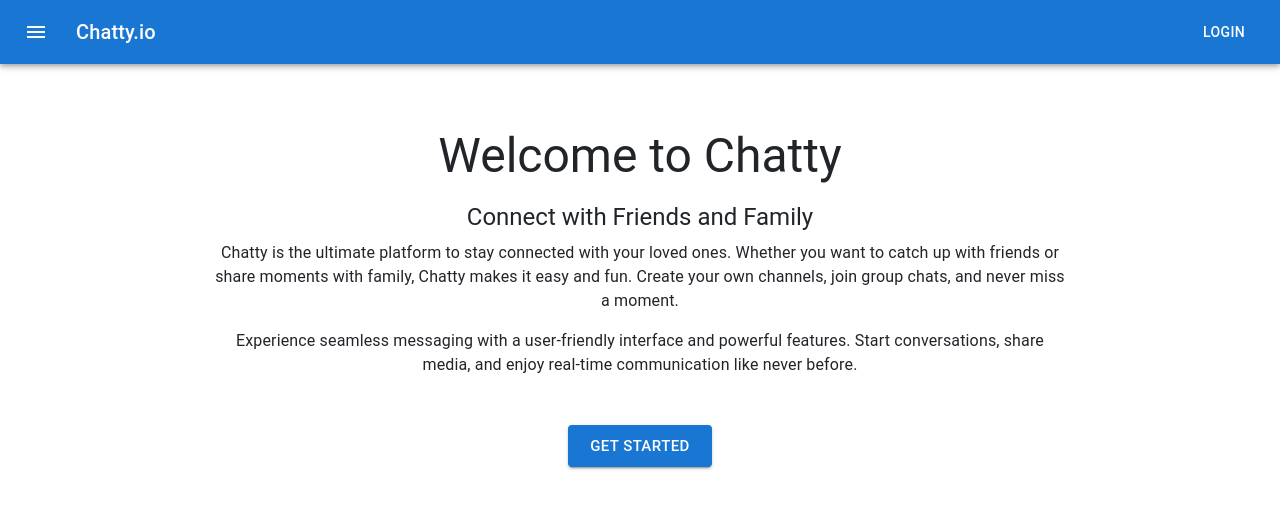
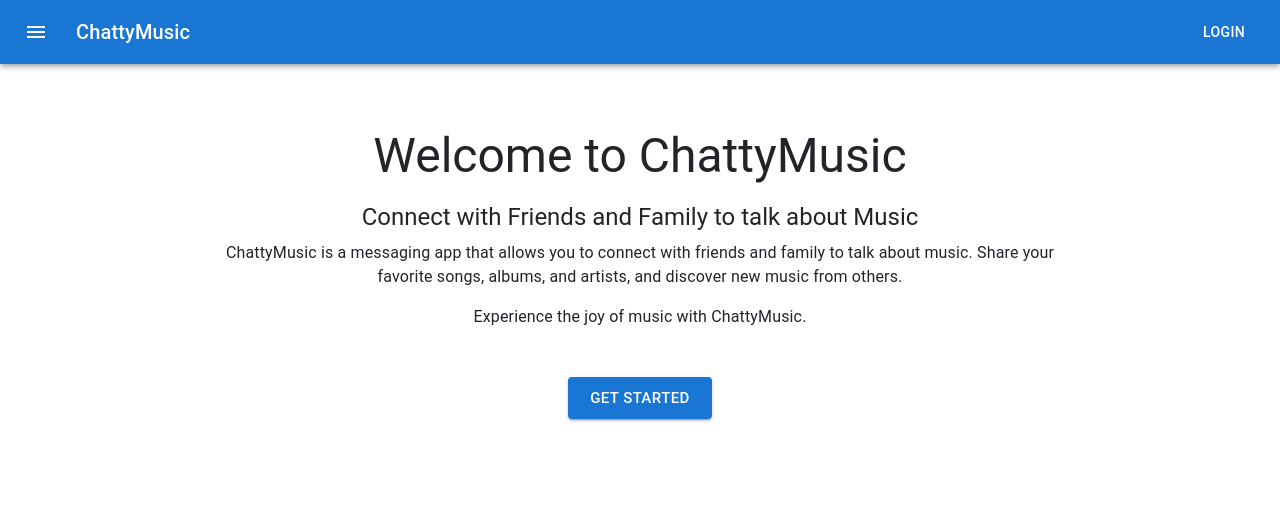
Before and after one commit to squadran2003/chatty, a React (Create React App) app in the folder chatty/frontend/: page / in a window 1280 px wide. Shown: the top 508 px of the page. Built offline with nearby package versions, Linux system fonts and the light colour scheme.

Commit message:
added google authentication

```diff
--- a/chatty/frontend/src/nav.js
+++ b/chatty/frontend/src/nav.js
@@ -33,7 +33,7 @@ function defaultNav({loggedIn}){
             <MenuIcon />
           </IconButton>
           <Typography variant="h6" component="div" sx={{ flexGrow: 1 }}>
-            Chatty.io
+            ChattyMusic
           </Typography>
          {navBarTextLink}
         </Toolbar>
--- a/chatty/frontend/src/pages/intro.js
+++ b/chatty/frontend/src/pages/intro.js
@@ -15,21 +15,18 @@ function Intro() {
         }}
       >
         <Typography variant="h3" component="h1" gutterBottom>
-          Welcome to Chatty
+          Welcome to ChattyMusic
         </Typography>
         <Typography variant="h5" component="h2" gutterBottom>
-          Connect with Friends and Family
+          Connect with Friends and Family to talk about Music
         </Typography>
         <Typography variant="body1" paragraph>
-          Chatty is the ultimate platform to stay connected with your loved ones.
-          Whether you want to catch up with friends or share moments with family,
-          Chatty makes it easy and fun. Create your own channels, join group chats,
-          and never miss a moment.
+          ChattyMusic is a messaging app that allows you to connect with
+          friends and family to talk about music. Share your favorite songs,
+          albums, and artists, and discover new music from others.
         </Typography>
         <Typography variant="body1" paragraph>
-          Experience seamless messaging with a user-friendly interface and
-          powerful features. Start conversations, share media, and enjoy
-          real-time communication like never before.
+          Experience the joy of music with ChattyMusic.
         </Typography>
         <Button component={Link} to="/login" variant="contained" color="primary" size="large" href="/signup" sx={{ mt: 4 }}>
           Get Started
```
Also changed, not shown: 2 other files (tests, documents, lock files or other folders).
